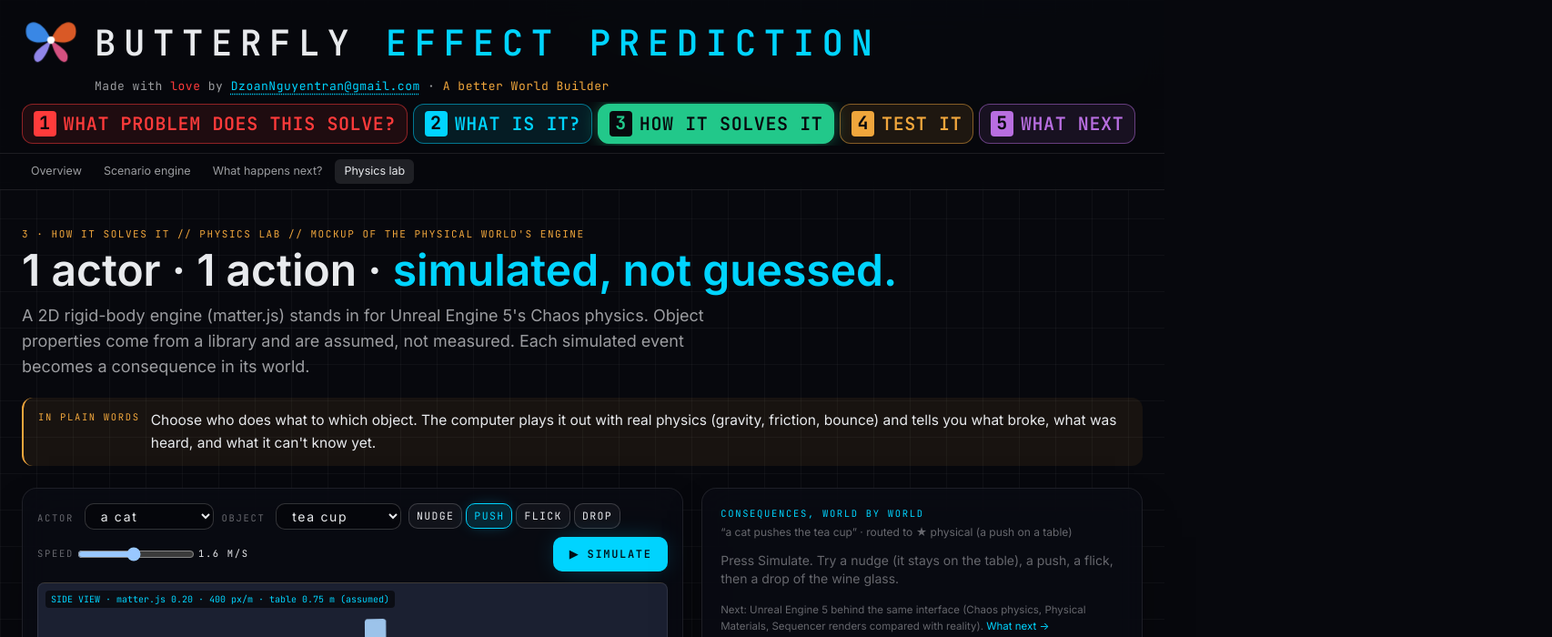
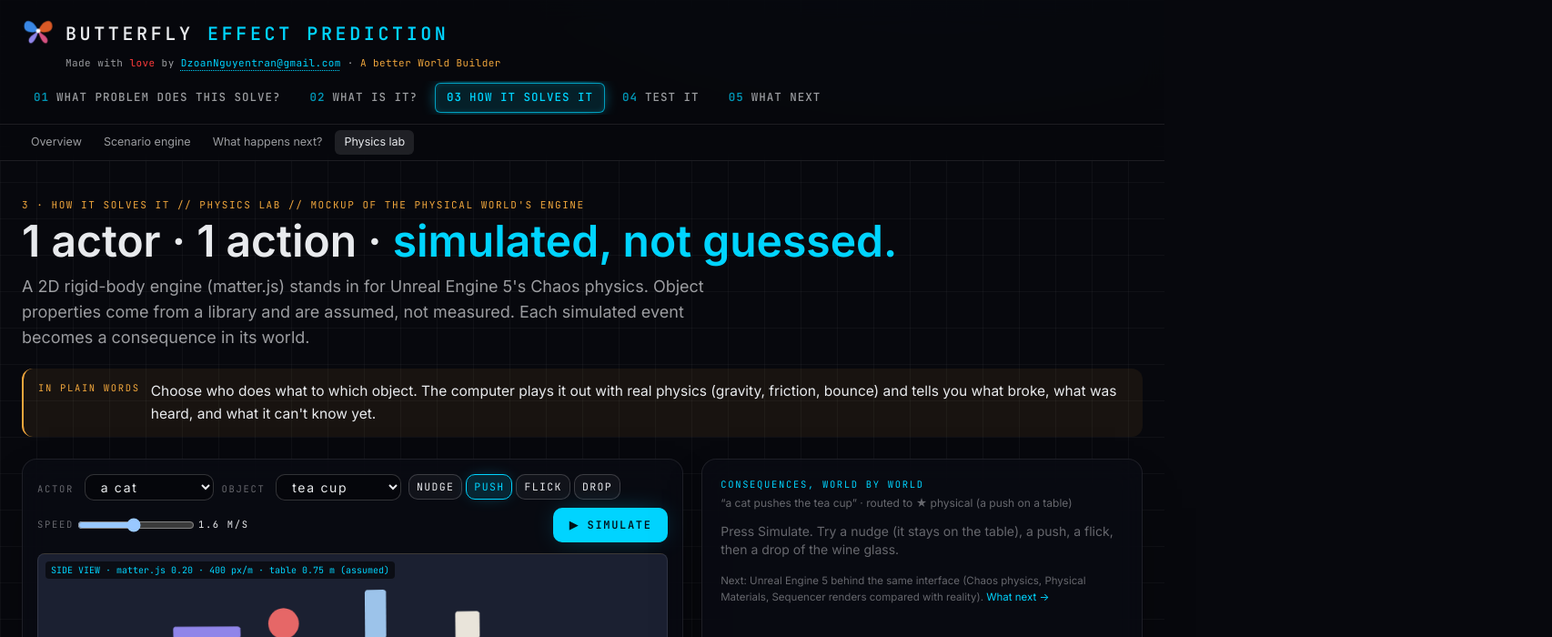
Before and after one commit to Sherlock2019/Butterfly-effect-AImodel, a Next.js app: page /lab in a window 1280 px wide. Shown: the top 700 px of the page at 91% size, 1706 px wide, since content can reach past the window. Built offline with nearby package versions, Linux system fonts and the light colour scheme.

Commit message:
Header: compact title with page-wide ripple rings (4 rings, no horizontal scroll); nav in one neon-blue style with 0N numbers; start.sh stops the whole next process group and retries clearing .next/dev

```diff
--- a/src/app/globals.css
+++ b/src/app/globals.css
@@ -52,6 +52,8 @@
 }
 
 html, body { background: var(--bg); color: var(--text); font-family: var(--font-sans); }
+/* the title's page-wide ripple rings must not create a horizontal scrollbar (clip keeps sticky working) */
+html { overflow-x: clip; }
 .mono, code { font-family: var(--font-mono); }
 .serif { font-family: var(--font-serif); }
 .dim { color: var(--text-dim); }
@@ -203,26 +205,31 @@ table.tbl td:first-child { color: var(--text); font-weight: 600; }
 .bf-fly { display: inline-block; animation: bf-fly 1.3s cubic-bezier(.25,.6,.3,1) both; }
 @keyframes bf-beat { 0%, 100% { transform: scaleX(1); } 50% { transform: scaleX(.3); } }
 .bf-beat { display: inline-block; animation: bf-beat .16s ease-in-out 8; transform-origin: center; }
+/* The rings start at the butterfly and spread across the whole page (--bf-rw, set on Brand,
+   is ~2.6× the viewport width; height is a flatter ellipse so they sweep down the content too). */
 @keyframes bf-ring {
-  0%   { width: 0; height: 0; opacity: 0; border-width: 2px; }
-  4%   { opacity: .9; }
-  100% { width: var(--bf-rw, 900px); height: calc(var(--bf-rw, 900px) / 6); opacity: 0; border-width: 1px; }
+  0%   { width: 0; height: 0; opacity: 0; border-width: 3px; }
+  3%   { opacity: .95; }
+  60%  { opacity: .45; }
+  100% { width: var(--bf-rw, 900px); height: calc(var(--bf-rw, 900px) / 2.4); opacity: 0; border-width: 1px; }
 }
 .bf-ring {
   position: absolute; left: 50%; top: 88%; width: 0; height: 0; opacity: 0;
-  border: 2px solid var(--accent); border-radius: 50%; transform: translate(-50%, -50%);
-  box-shadow: 0 0 12px -2px var(--accent); pointer-events: none;
-  animation: bf-ring 2s cubic-bezier(.15,.6,.35,1) 1.1s both;
+  border: 3px solid var(--accent); border-radius: 50%; transform: translate(-50%, -50%);
+  box-shadow: 0 0 24px -2px var(--accent), inset 0 0 24px -6px var(--accent); pointer-events: none;
+  /* backwards, not both: once done the ring snaps back to 0×0, so it never leaves the page oversized */
+  animation: bf-ring 3.2s cubic-bezier(.12,.55,.3,1) 1.1s backwards;
 }
-.bf-ring.r2 { animation-delay: 1.4s; border-color: var(--w-society, var(--accent)); }
-.bf-ring.r3 { animation-delay: 1.7s; }
+.bf-ring.r2 { animation-delay: 1.45s; border-color: var(--w-society, var(--accent)); }
+.bf-ring.r3 { animation-delay: 1.8s; }
+.bf-ring.r4 { animation-delay: 2.15s; opacity: 0; border-color: var(--w-society, var(--accent)); }
 @keyframes bf-wave {
   0%   { transform: translateY(0); }
-  30%  { transform: translateY(-.28em); text-shadow: 0 0 14px var(--accent); }
-  62%  { transform: translateY(.1em); }
+  30%  { transform: translateY(-.45em); text-shadow: 0 0 18px var(--accent), 0 0 4px var(--accent); }
+  62%  { transform: translateY(.16em); }
   100% { transform: translateY(0); }
 }
-.bf-letter { display: inline-block; animation: bf-wave .9s ease-in-out both; animation-delay: calc(1.2s + var(--i) * 35ms); }
+.bf-letter { display: inline-block; animation: bf-wave 1.1s ease-in-out both; animation-delay: calc(1.2s + var(--i) * 45ms); }
 
 @media (prefers-reduced-motion: reduce) {
   .rise, .flap, .pop, .sector-in, .wave, .scanbar::after, .typein, .rec::before, .redwave, .redline,
--- a/src/components/Nav.tsx
+++ b/src/components/Nav.tsx
@@ -36,7 +36,7 @@ function Letters({ text, from, className }: { text: string; from: number; classN
 }
 
 /**
- * The title, 3× the old 13px on desktop (39px), smaller on narrow screens so it always fits.
+ * The title: compact (20px on desktop, smaller on narrow screens) so the header stays slim.
  * Animation: the butterfly flies in and lands on the water, three rings spread under the title,
  * and each letter bobs as the ripple passes. Plays on load and again on hover (at most every 3 s);
  * with reduced motion it is a still title (globals.css).
@@ -51,16 +51,16 @@ export function Brand() {
   const first = "Butterfly ";
   return (
     <Link href="/" onMouseEnter={replay} onFocus={replay}
-      className="relative flex min-w-0 flex-none items-center gap-3 [--bf-rw:420px] lg:gap-4 lg:[--bf-rw:1150px]"
+      className="relative flex min-w-0 flex-none items-center gap-3 [--bf-rw:260vw]"
       aria-label="Butterfly Effect Prediction, home">
       <span key={`m${run}`} className="relative inline-flex flex-none">
-        <span className="bf-ring" aria-hidden /><span className="bf-ring r2" aria-hidden /><span className="bf-ring r3" aria-hidden />
+        <span className="bf-ring" aria-hidden /><span className="bf-ring r2" aria-hidden /><span className="bf-ring r3" aria-hidden /><span className="bf-ring r4" aria-hidden />
         <span className="bf-fly relative"><span className="bf-beat">
-          <span className="lg:hidden"><Mark size={32} /></span>
-          <span className="hidden lg:inline"><Mark size={64} /></span>
+          <span className="lg:hidden"><Mark size={28} /></span>
+          <span className="hidden lg:inline"><Mark size={36} /></span>
         </span></span>
       </span>
-      <span key={`t${run}`} aria-hidden className="hud-title relative whitespace-nowrap text-[13.5px] leading-none !tracking-[.1em] sm:text-[24px] sm:!tracking-[.22em] lg:text-[39px]">
+      <span key={`t${run}`} aria-hidden className="hud-title relative whitespace-nowrap text-[13px] leading-none !tracking-[.12em] sm:text-[16px] sm:!tracking-[.18em] lg:text-[20px]">
         <Letters text={first} from={0} />
         <Letters text="Effect Prediction" from={first.length} className="accent" />
       </span>
@@ -73,7 +73,7 @@ export const AUTHOR_EMAIL = "DzoanNguyentran@gmail.com";
 /** The author's credit line, under the title (aligned with the title text) and in the footer. */
 export function Credit({ under = false }: { under?: boolean }) {
   return (
-    <p className={`mono text-[11px] leading-snug tracking-[.04em] sm:text-[12px] lg:text-[13px] ${under ? "pl-[44px] lg:pl-[80px]" : ""}`}>
+    <p className={`mono text-[10.5px] leading-snug tracking-[.04em] sm:text-[11px] ${under ? "pl-[40px] lg:pl-[48px]" : ""}`}>
       <span className="dim">Made with </span><span style={{ color: "var(--action)" }}>love</span><span className="dim"> by </span>
       <a href={`mailto:${AUTHOR_EMAIL}`} className="accent underline decoration-dotted underline-offset-4 hover:brightness-125">{AUTHOR_EMAIL}</a>
       <span className="dim"> · </span><span style={{ color: "var(--amber)" }}>A better World Builder</span>
@@ -82,8 +82,8 @@ export function Credit({ under = false }: { under?: boolean }) {
 }
 
 /**
- * The five numbered sections, each in its own colour: a coloured number badge, coloured label and
- * tinted outline; the current page is filled with its colour. Labels shorten on narrow screens.
+ * The five numbered sections in one neon-blue (--accent) style: muted labels that turn blue on hover,
+ * and the current page outlined and softly glowing in blue. Labels shorten on narrow screens.
  */
 export function MainNav() {
   const path = usePathname() ?? "/";
@@ -91,14 +91,19 @@ export function MainNav() {
     <nav className="flex min-w-0 items-center gap-0.5 overflow-x-auto py-0.5 sm:gap-1 md:flex-wrap md:gap-1.5" aria-label="Main">
       {SECTIONS.map((s) => {
         const on = isOn(path, s.match);
-        const dark = "#07080d";
+        const neon = "var(--accent)";
         const style: React.CSSProperties = on
-          ? { background: s.c, borderColor: s.c, color: dark, boxShadow: `0 0 22px -6px ${s.c}` }
-          : { color: s.c, borderColor: `color-mix(in srgb, ${s.c} 50%, transparent)`, background: `color-mix(in srgb, ${s.c} 10%, transparent)` };
+          ? {
+              color: neon,
+              borderColor: `color-mix(in srgb, ${neon} 70%, transparent)`,
+              background: `color-mix(in srgb, ${neon} 12%, transparent)`,
+              boxShadow: `0 0 18px -6px ${neon}, inset 0 0 12px -8px ${neon}`,
+            }
+          : { borderColor: "transparent" };
         return (
           <Link key={s.href} href={s.href} aria-current={on ? "page" : undefined} style={style}
-            className="mono flex items-center whitespace-nowrap rounded-lg border px-1 py-1 text-[11.5px] font-semibold uppercase tracking-normal transition hover:brightness-125 md:px-2.5 md:py-1.5 md:text-[15px] md:tracking-[.05em] xl:rounded-xl xl:px-3 xl:text-[20px] xl:tracking-[.03em]">
-            <span className="mr-1 rounded px-1 font-bold leading-snug md:mr-2 md:px-1.5" style={on ? { background: dark, color: s.c } : { background: s.c, color: dark }}>{s.n}</span>
+            className={`mono flex items-center whitespace-nowrap rounded-md border px-2 py-1 text-[11px] font-medium uppercase tracking-[.06em] transition md:px-3 md:py-1.5 md:text-[12.5px] md:tracking-[.08em] ${on ? "" : "dim hover:!border-[color:color-mix(in_srgb,var(--accent)_35%,transparent)] hover:text-[var(--accent)]"}`}>
+            <span className="mr-1.5 font-semibold tabular-nums md:mr-2" style={{ color: neon, opacity: on ? 1 : 0.7 }}>{`0${s.n}`}</span>
             <span className="hidden md:inline">{s.label}</span>
             <span className="md:hidden">{s.short}</span>
           </Link>
@@ -133,7 +138,7 @@ export function HudNav() {
   const path = usePathname() ?? "/";
   return (
     <header className="sticky top-0 z-40 border-b hairline" style={{ background: "rgba(7,8,13,.82)", backdropFilter: "blur(14px)" }}>
-      <div className="mx-auto flex max-w-[1320px] flex-col gap-2 px-4 pb-2 pt-3 sm:px-6">
+      <div className="mx-auto flex max-w-[1320px] flex-col gap-3 px-4 pb-2.5 pt-4 sm:px-6">
         <div className="flex flex-col gap-1"><Brand /><Credit under /></div>
         <MainNav />
       </div>
```
Also changed, not shown: 1 other file (tests, documents, lock files or other folders).
